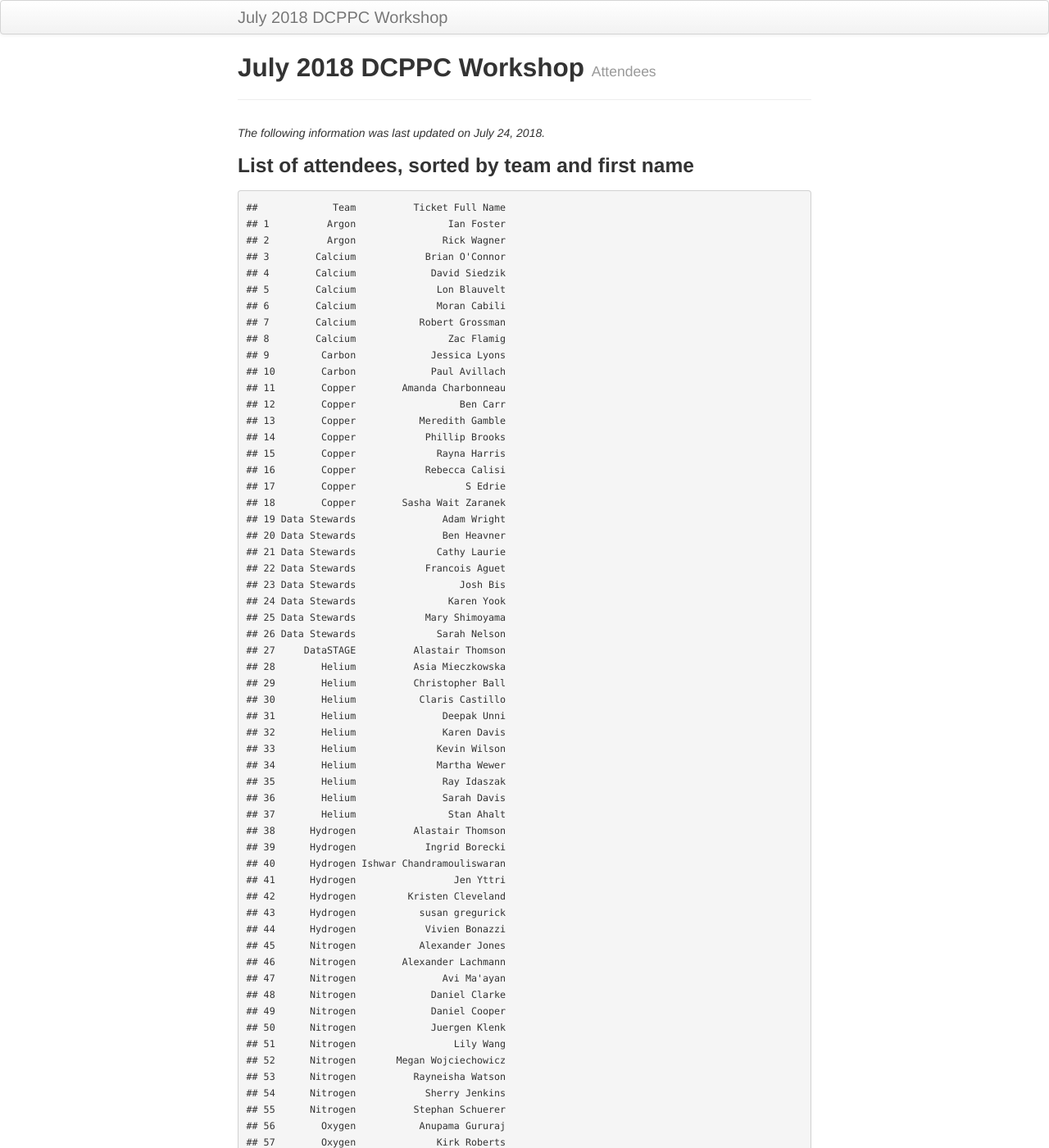
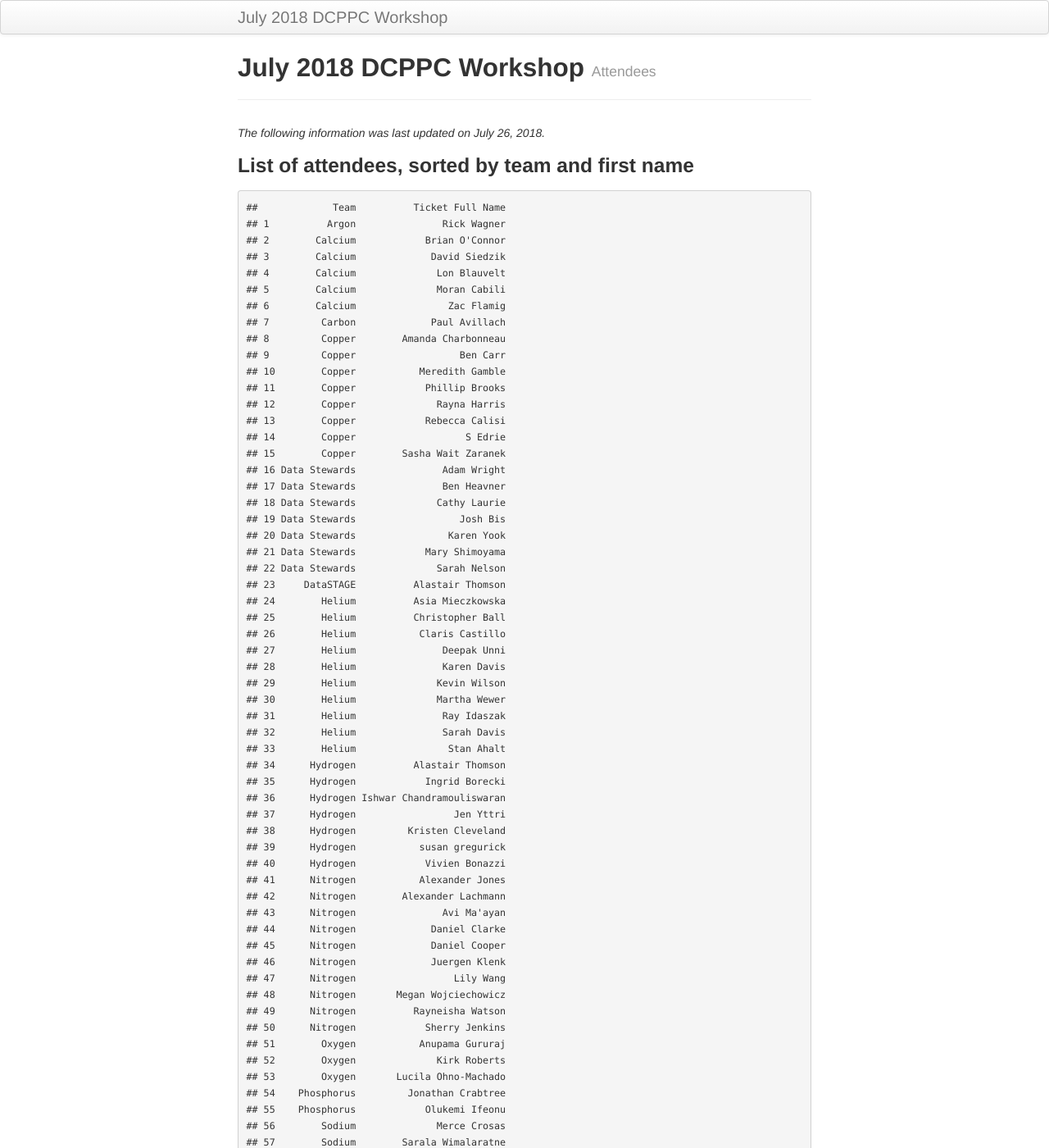
Before and after one commit to dcppc/2018-july-workshop, a Jekyll site: the page built from docs/attendees.md, in a window 1280 px wide and 1400 px high. Shown: the whole window at 82% size. Built offline with Jekyll 4.4.1, drawn with Linux system fonts in a browser that asks for light colours; some of the changed text lies outside the part shown.

Commit message:
removed no shows

```diff
--- a/docs/attendees.md
+++ b/docs/attendees.md
@@ -5,98 +5,91 @@ tagline: Attendees
 
 ---
 
-*The following information was last updated on July 24, 2018.*
+*The following information was last updated on July 26, 2018.*
 
 ### List of attendees, sorted by team and first name
 
     ##             Team          Ticket Full Name
-    ## 1          Argon                Ian Foster
-    ## 2          Argon               Rick Wagner
-    ## 3        Calcium            Brian O'Connor
-    ## 4        Calcium             David Siedzik
-    ## 5        Calcium              Lon Blauvelt
-    ## 6        Calcium              Moran Cabili
-    ## 7        Calcium           Robert Grossman
-    ## 8        Calcium                Zac Flamig
-    ## 9         Carbon             Jessica Lyons
-    ## 10        Carbon             Paul Avillach
-    ## 11        Copper        Amanda Charbonneau
-    ## 12        Copper                  Ben Carr
-    ## 13        Copper           Meredith Gamble
-    ## 14        Copper            Phillip Brooks
-    ## 15        Copper              Rayna Harris
-    ## 16        Copper            Rebecca Calisi
-    ## 17        Copper                   S Edrie
-    ## 18        Copper        Sasha Wait Zaranek
-    ## 19 Data Stewards               Adam Wright
-    ## 20 Data Stewards               Ben Heavner
-    ## 21 Data Stewards              Cathy Laurie
-    ## 22 Data Stewards            Francois Aguet
-    ## 23 Data Stewards                  Josh Bis
-    ## 24 Data Stewards                Karen Yook
-    ## 25 Data Stewards            Mary Shimoyama
-    ## 26 Data Stewards              Sarah Nelson
-    ## 27     DataSTAGE          Alastair Thomson
-    ## 28        Helium          Asia Mieczkowska
-    ## 29        Helium          Christopher Ball
-    ## 30        Helium           Claris Castillo
-    ## 31        Helium               Deepak Unni
-    ## 32        Helium               Karen Davis
-    ## 33        Helium              Kevin Wilson
-    ## 34        Helium              Martha Wewer
-    ## 35        Helium               Ray Idaszak
-    ## 36        Helium               Sarah Davis
-    ## 37        Helium                Stan Ahalt
-    ## 38      Hydrogen          Alastair Thomson
-    ## 39      Hydrogen            Ingrid Borecki
-    ## 40      Hydrogen Ishwar Chandramouliswaran
-    ## 41      Hydrogen                 Jen Yttri
-    ## 42      Hydrogen         Kristen Cleveland
-    ## 43      Hydrogen           susan gregurick
-    ## 44      Hydrogen            Vivien Bonazzi
-    ## 45      Nitrogen           Alexander Jones
-    ## 46      Nitrogen        Alexander Lachmann
-    ## 47      Nitrogen               Avi Ma'ayan
-    ## 48      Nitrogen             Daniel Clarke
-    ## 49      Nitrogen             Daniel Cooper
-    ## 50      Nitrogen             Juergen Klenk
-    ## 51      Nitrogen                 Lily Wang
-    ## 52      Nitrogen       Megan Wojciechowicz
-    ## 53      Nitrogen          Rayneisha Watson
-    ## 54      Nitrogen            Sherry Jenkins
-    ## 55      Nitrogen          Stephan Schuerer
-    ## 56        Oxygen           Anupama Gururaj
-    ## 57        Oxygen              Kirk Roberts
-    ## 58        Oxygen       Lucila Ohno-Machado
-    ## 59    Phosphorus         Jonathan Crabtree
-    ## 60    Phosphorus            Olukemi Ifeonu
-    ## 61        Sodium              Max Levinson
-    ## 62        Sodium              Merce Crosas
-    ## 63        Sodium        Sarala Wimalaratne
-    ## 64        Sodium             Timothy Clark
-    ## 65         Xenon             Alison E Leaf
-    ## 66         Xenon                  Igor Hut
-    ## 67         Xenon           Ross Rounsevell
-    ## 68         Xenon            Saiju Pyarajan
-    ## 69         Xenon          Vladimir Obucina
+    ## 1          Argon               Rick Wagner
+    ## 2        Calcium            Brian O'Connor
+    ## 3        Calcium             David Siedzik
+    ## 4        Calcium              Lon Blauvelt
+    ## 5        Calcium              Moran Cabili
+    ## 6        Calcium                Zac Flamig
+    ## 7         Carbon             Paul Avillach
+    ## 8         Copper        Amanda Charbonneau
+    ## 9         Copper                  Ben Carr
+    ## 10        Copper           Meredith Gamble
+    ## 11        Copper            Phillip Brooks
+    ## 12        Copper              Rayna Harris
+    ## 13        Copper            Rebecca Calisi
+    ## 14        Copper                   S Edrie
+    ## 15        Copper        Sasha Wait Zaranek
+    ## 16 Data Stewards               Adam Wright
+    ## 17 Data Stewards               Ben Heavner
+    ## 18 Data Stewards              Cathy Laurie
+    ## 19 Data Stewards                  Josh Bis
+    ## 20 Data Stewards                Karen Yook
+    ## 21 Data Stewards            Mary Shimoyama
+    ## 22 Data Stewards              Sarah Nelson
+    ## 23     DataSTAGE          Alastair Thomson
+    ## 24        Helium          Asia Mieczkowska
+    ## 25        Helium          Christopher Ball
+    ## 26        Helium           Claris Castillo
+    ## 27        Helium               Deepak Unni
+    ## 28        Helium               Karen Davis
+    ## 29        Helium              Kevin Wilson
+    ## 30        Helium              Martha Wewer
+    ## 31        Helium               Ray Idaszak
+    ## 32        Helium               Sarah Davis
+    ## 33        Helium                Stan Ahalt
+    ## 34      Hydrogen          Alastair Thomson
+    ## 35      Hydrogen            Ingrid Borecki
+    ## 36      Hydrogen Ishwar Chandramouliswaran
+    ## 37      Hydrogen                 Jen Yttri
+    ## 38      Hydrogen         Kristen Cleveland
+    ## 39      Hydrogen           susan gregurick
+    ## 40      Hydrogen            Vivien Bonazzi
+    ## 41      Nitrogen           Alexander Jones
+    ## 42      Nitrogen        Alexander Lachmann
+    ## 43      Nitrogen               Avi Ma'ayan
+    ## 44      Nitrogen             Daniel Clarke
+    ## 45      Nitrogen             Daniel Cooper
+    ## 46      Nitrogen             Juergen Klenk
+    ## 47      Nitrogen                 Lily Wang
+    ## 48      Nitrogen       Megan Wojciechowicz
+    ## 49      Nitrogen          Rayneisha Watson
+    ## 50      Nitrogen            Sherry Jenkins
+    ## 51        Oxygen           Anupama Gururaj
+    ## 52        Oxygen              Kirk Roberts
+    ## 53        Oxygen       Lucila Ohno-Machado
+    ## 54    Phosphorus         Jonathan Crabtree
+    ## 55    Phosphorus            Olukemi Ifeonu
+    ## 56        Sodium              Merce Crosas
+    ## 57        Sodium        Sarala Wimalaratne
+    ## 58        Sodium             Timothy Clark
+    ## 59         Xenon             Alison E Leaf
+    ## 60         Xenon                  Igor Hut
+    ## 61         Xenon           Ross Rounsevell
+    ## 62         Xenon            Saiju Pyarajan
+    ## 63         Xenon          Vladimir Obucina
 
 ### Overview of particpants per team
 
     ##             Team  n
-    ## 1          Argon  2
-    ## 2        Calcium  6
-    ## 3         Carbon  2
+    ## 1          Argon  1
+    ## 2        Calcium  5
+    ## 3         Carbon  1
     ## 4         Copper  8
-    ## 5  Data Stewards  8
+    ## 5  Data Stewards  7
     ## 6      DataSTAGE  1
     ## 7         Helium 10
     ## 8       Hydrogen  7
-    ## 9       Nitrogen 11
+    ## 9       Nitrogen 10
     ## 10        Oxygen  3
     ## 11    Phosphorus  2
-    ## 12        Sodium  4
+    ## 12        Sodium  3
     ## 13         Xenon  5
-### Overview of Objectives, Teams, and Key Capacities
 
 Visit these websites for more information regarding Teams and Key Capacities
 - <https://pilot.nihdatacommons.us/organize/glossary/> Glossary of frequently used acronyms and names
```
